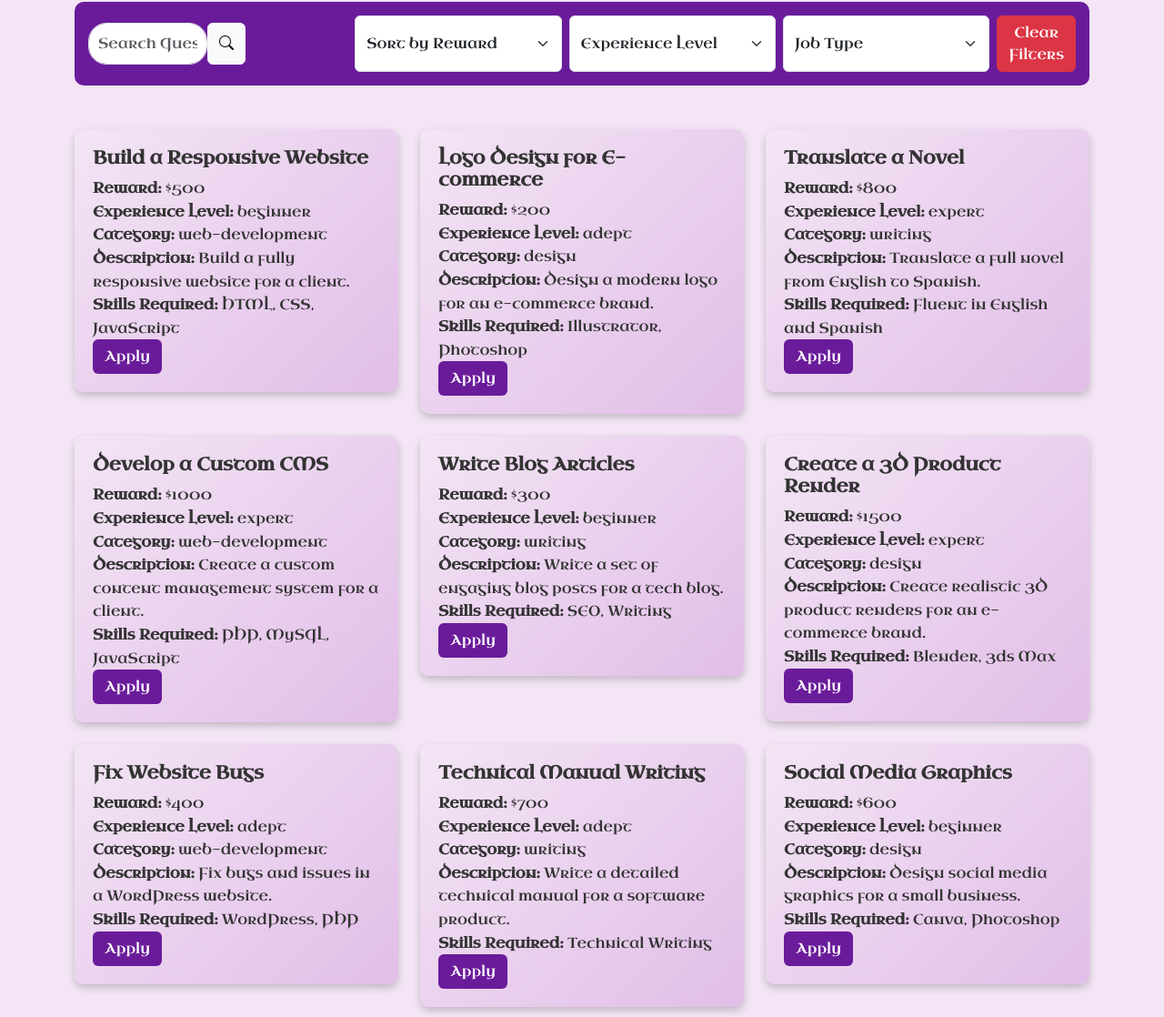
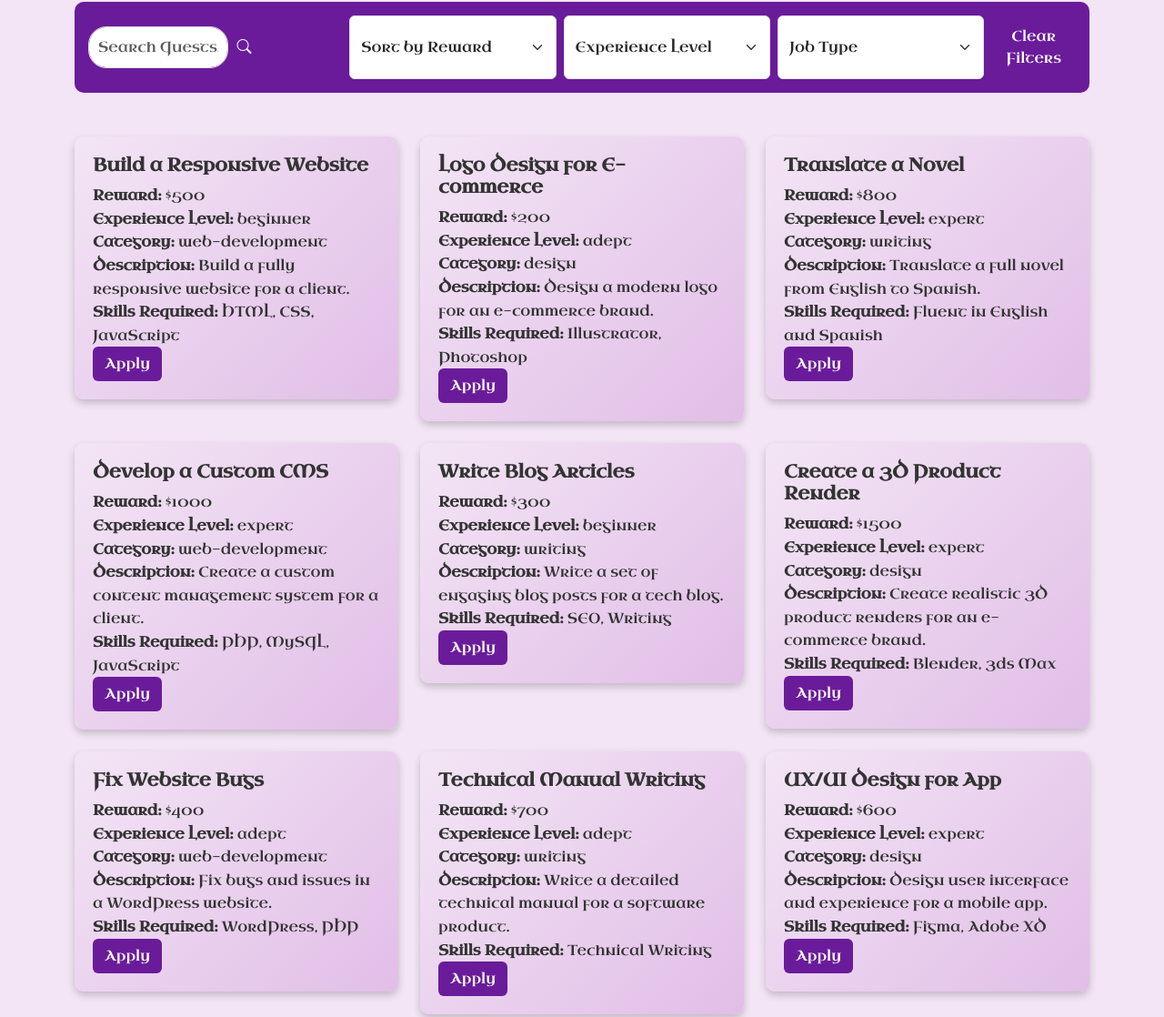
Before and after one commit to Jushiju/ReQuest-Web-System-Design, a plain HTML site: page job-listings.html in a window 1280 px wide. Shown: the part 357-1475 px from the top of the page at 91% size. Drawn offline with nearby package versions, Linux system fonts and the light colour scheme.

Commit message:
Update job-listings.html

```diff
--- a/job-listings.html
+++ b/job-listings.html
@@ -38,6 +38,20 @@
         .search-input {
             border-radius: 20px;
             padding: 10px;
+            width: 60%;
+        }
+        .search-btn {
+            border-radius: 50%;
+            padding: 10px;
+            background-color: #6a1b9a;
+            color: white;
+            border: none;
+        }
+        .clear-filters {
+            background-color: #6a1b9a;
+            color: white;
+            border-radius: 20px;
+            padding: 10px 15px;
         }
         .pagination {
             display: inline-block;
@@ -80,8 +94,8 @@
     <section class="container mt-4">
         <div class="filter-section d-flex justify-content-between align-items-center">
             <div class="d-flex">
-                <input type="text" id="search-bar" class="form-control search-input w-50" placeholder="Search Quests...">
-                <button class="btn btn-light" id="search-btn"><i class="bi bi-search"></i></button>
+                <input type="text" id="search-bar" class="form-control search-input" placeholder="Search Quests...">
+                <button class="btn search-btn" id="search-btn"><i class="bi bi-search"></i></button>
             </div>
             <div class="d-flex">
                 <select class="form-select me-2" id="reward-filter">
@@ -101,7 +115,7 @@
                     <option value="design">Design</option>
                     <option value="writing">Writing</option>
                 </select>
-                <button class="btn btn-danger" id="clear-filters">Clear Filters</button>
+                <button class="btn clear-filters" id="clear-filters">Clear Filters</button>
             </div>
         </div>
     </section>
@@ -148,10 +162,33 @@
             { title: "Create a 3D Product Render", reward: 1500, experience: "expert", category: "design", description: "Create realistic 3D product renders for an e-commerce brand.", skills: "Blender, 3ds Max" },
             { title: "Fix Website Bugs", reward: 400, experience: "adept", category: "web-development", description: "Fix bugs and issues in a WordPress website.", skills: "WordPress, PHP" },
             { title: "Technical Manual Writing", reward: 700, experience: "adept", category: "writing", description: "Write a detailed technical manual for a software product.", skills: "Technical Writing" },
-            { title: "Social Media Graphics", reward: 600, experience: "beginner", category: "design", description: "Design social media graphics for a small business.", skills: "Canva, Photoshop" },
-            { title: "Ghostwriting a Non-fiction Book", reward: 900, experience: "expert", category: "writing", description: "Ghostwrite a non-fiction book about health and wellness.", skills: "Writing, Research" },
-            { title: "Design a Business Card", reward: 450, experience: "adept", category: "design", description: "Design a professional business card for a client.", skills: "Illustrator, Photoshop" },
+            { title: "UX/UI Design for App", reward: 600, experience: "expert", category: "design", description: "Design user interface and experience for a mobile app.", skills: "Figma, Adobe XD" },
+            { title: "Edit Video for YouTube Channel", reward: 350, experience: "beginner", category: "design", description: "Edit a 5-minute video for a YouTube channel.", skills: "Premiere Pro, After Effects" },
+            { title: "Create a Marketing Strategy", reward: 900, experience: "expert", category: "writing", description: "Develop a full marketing strategy for a brand.", skills: "Marketing, Strategy" },
             { title: "WordPress Theme Customization", reward: 550, experience: "beginner", category: "web-development", description: "Customize a WordPress theme for a blog.", skills: "WordPress, CSS" },
+            { title: "Build an E-commerce Website", reward: 1200, experience: "expert", category: "web-development", description: "Create a full-fledged e-commerce website.", skills: "Shopify, WooCommerce, HTML, CSS" },
+            { title: "Develop a Mobile App", reward: 2000, experience: "expert", category: "web-development", description: "Develop a mobile app for a startup.", skills: "React Native, Firebase" },
+            { title: "Create Marketing Collateral", reward: 250, experience: "adept", category: "design", description: "Create flyers, brochures, and banners for a marketing campaign.", skills: "Illustrator, Photoshop" },
+            { title: "SEO Content Writing", reward: 350, experience: "beginner", category: "writing", description: "Write SEO-friendly content for websites.", skills: "SEO, Writing" },
+            { title: "Social Media Graphics", reward: 450, experience: "adept", category: "design", description: "Design social media posts and banners.", skills: "Photoshop, Illustrator" },
+            { title: "Create an Animated Explainer Video", reward: 1000, experience: "expert", category: "design", description: "Produce an animated explainer video for a product.", skills: "After Effects, Animation" },
+            { title: "Develop a Mobile Game", reward: 5000, experience: "expert", category: "web-development", description: "Build a simple mobile game for Android and iOS.", skills: "Unity, C#" },
+            { title: "Translate Marketing Copy", reward: 600, experience: "adept", category: "writing", description: "Translate marketing copy for a global brand.", skills: "English, Spanish" },
+            { title: "Write a Research Paper", reward: 1500, experience: "expert", category: "writing", description: "Write a 10,000-word research paper on AI in healthcare.", skills: "Research, Writing" },
+            { title: "Create a Branding Kit", reward: 800, experience: "adept", category: "design", description: "Design a branding kit including logos, fonts, and color palette.", skills: "Illustrator, Photoshop" },
+            { title: "Create a Video Animation", reward: 1100, experience: "expert", category: "design", description: "Create a video animation for a marketing campaign.", skills: "After Effects, Animation" },
+            { title: "Website Security Audit", reward: 950, experience: "expert", category: "web-development", description: "Audit a website for security vulnerabilities.", skills: "Cybersecurity, PHP, JavaScript" },
+            { title: "Mobile App UX Design", reward: 550, experience: "beginner", category: "design", description: "Create a user experience design for a mobile app.", skills: "Figma, Sketch" },
+            { title: "Brand Strategy Consultation", reward: 1200, experience: "expert", category: "writing", description: "Consult a startup to develop a brand strategy.", skills: "Marketing, Strategy" },
+            { title: "Create Infographics", reward: 400, experience: "beginner", category: "design", description: "Design infographics for a business presentation.", skills: "Illustrator, Canva" },
+            { title: "WordPress Plugin Development", reward: 1500, experience: "expert", category: "web-development", description: "Develop a custom WordPress plugin for a website.", skills: "PHP, WordPress" },
+            { title: "Logo Redesign for Brand", reward: 350, experience: "beginner", category: "design", description: "Redesign a logo for an existing brand.", skills: "Illustrator, Photoshop" },
+            { title: "Create eBook Design", reward: 750, experience: "adept", category: "design", description: "Design an eBook for a client.", skills: "InDesign, Photoshop" },
+            { title: "Web App Development", reward: 2000, experience: "expert", category: "web-development", description: "Develop a custom web app for a company.", skills: "React, Node.js" },
+            { title: "Video Editing for Product Launch", reward: 650, experience: "adept", category: "design", description: "Edit a promotional video for a product launch.", skills: "Premiere Pro, After Effects" },
+            { title: "Write Product Descriptions", reward: 400, experience: "beginner", category: "writing", description: "Write compelling product descriptions for an online store.", skills: "Copywriting" },
+            { title: "Create a YouTube Channel Logo", reward: 250, experience: "beginner", category: "design", description: "Design a YouTube channel logo for a vlogger.", skills: "Illustrator, Photoshop" },
+            { title: "Mobile App Testing", reward: 700, experience: "adept", category: "web-development", description: "Test a mobile app for bugs and usability.", skills: "Mobile App Testing" }
         ];
 
         let currentPage = 1;
@@ -194,7 +231,7 @@
                         <p><strong>Category:</strong> ${quest.category}</p>
                         <p><strong>Description:</strong> ${quest.description}</p>
                         <p><strong>Skills Required:</strong> ${quest.skills}</p>
-                        <button class="btn">Apply</button>
+                        <a href="dashboard.html" class="btn">Apply</a>
                     </div>
                 `;
                 questCards.appendChild(questElement);
```
